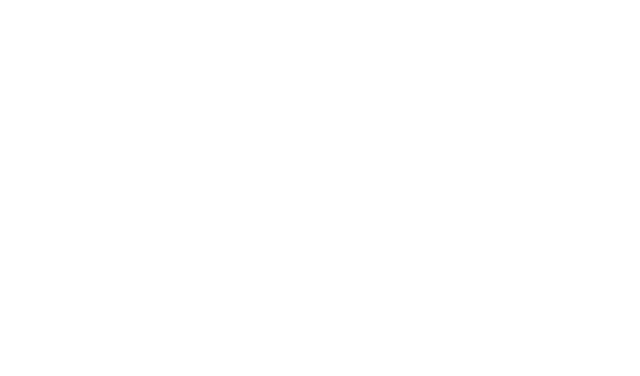
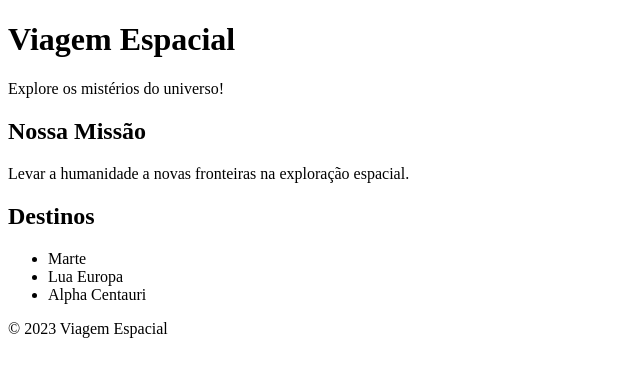
Before and after one commit to Wisk4s/atividade01-gcsi, a plain HTML site: page index.html in a window 1280 px wide. Shown: the whole page, without its empty margins (0-640 px from the left). Drawn offline with Linux system fonts and the light colour scheme.

Commit message:
codigo html
acrescentando algumas linhas de código para o html

```diff
--- a/index.html
+++ b/index.html
@@ -9,6 +9,29 @@
     <script src='/javascript/js.js'></script>
 </head>
 <body>
+    <header>
+        <h1>Viagem Espacial</h1>
+        <p>Explore os mistérios do universo!</p>
+      </header>
 
+      <main>
+        <section class="mission">
+          <h2>Nossa Missão</h2>
+          <p>Levar a humanidade a novas fronteiras na exploração espacial.</p>
+        </section>
+
+        <section class="destinations">
+          <h2>Destinos</h2>
+          <ul>
+            <li>Marte</li>
+            <li>Lua Europa</li>
+            <li>Alpha Centauri</li>
+          </ul>
+        </section>
+      </main>
+
+      <footer>
+        <p>&copy; 2023 Viagem Espacial</p>
+      </footer>
 </body>
 </html>
```
